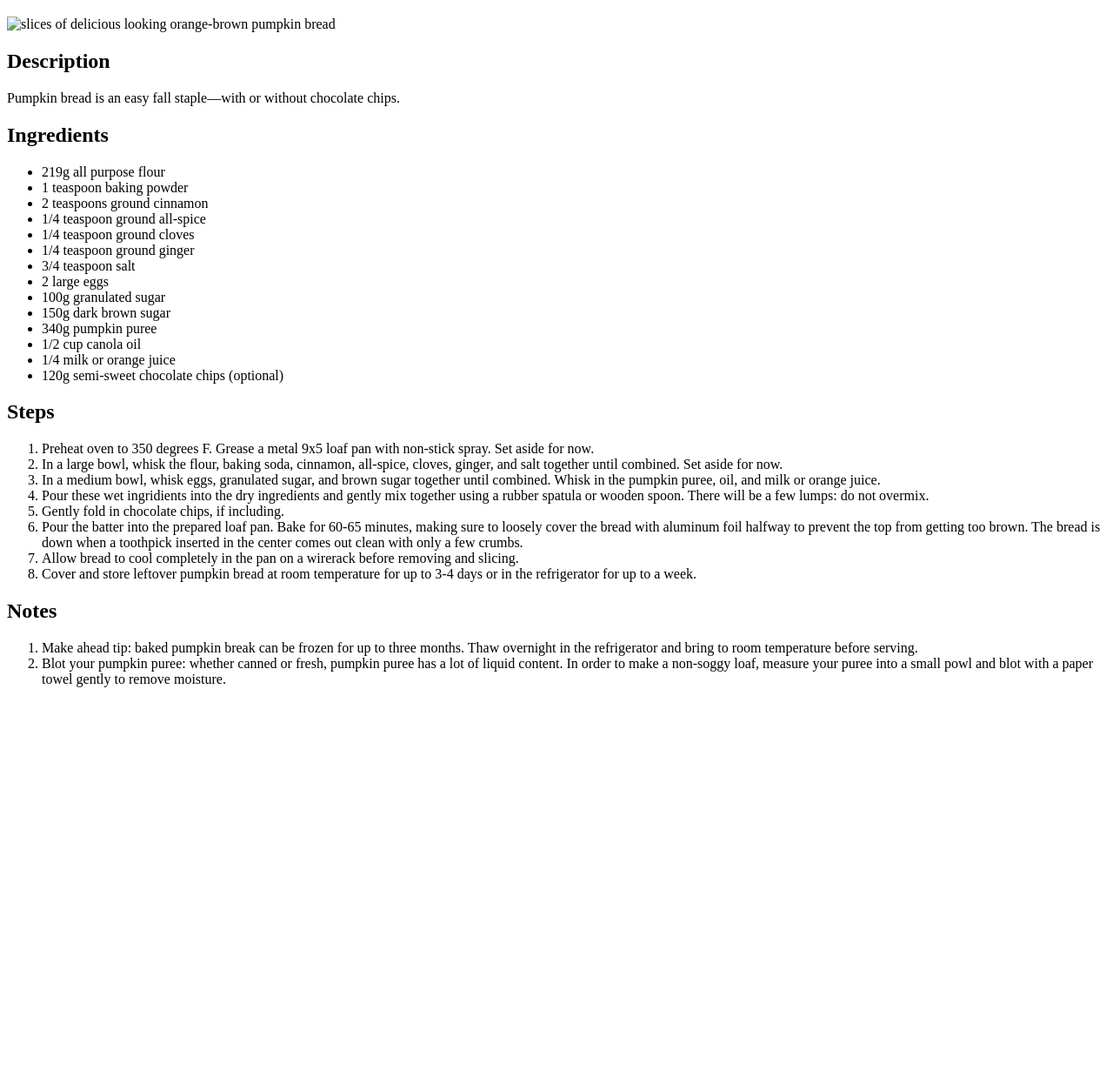
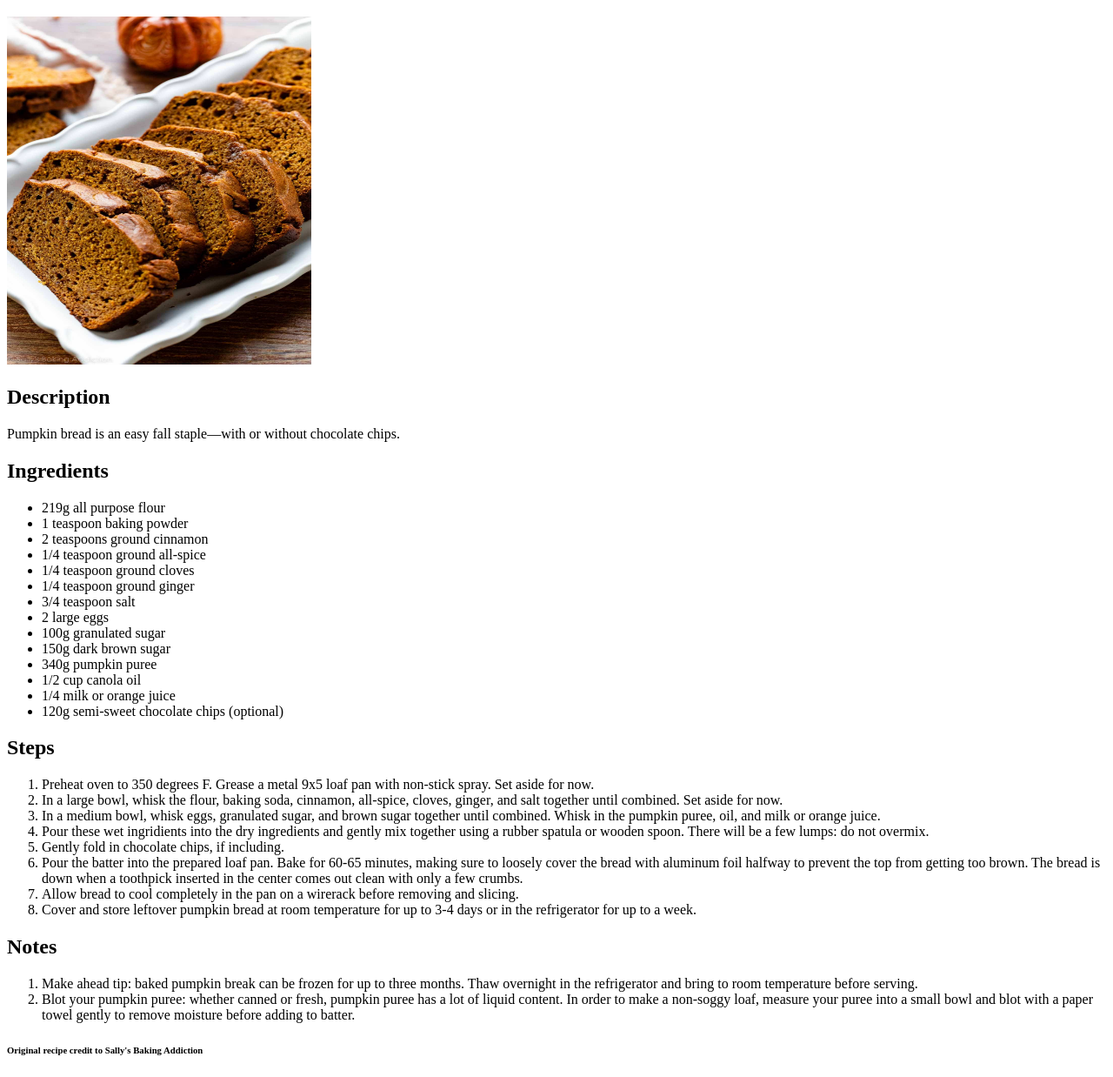
Before and after one commit to thebiparadox/recipes, a plain HTML site: page my-recipes/pumpkin-bread.html in a window 1280 px wide. Shown: the part 61-1299 px from the top of the page at 87% size. Before the commit the page ends 867 px from the top, so only its background shows below. Drawn offline with Linux system fonts and the light colour scheme.

Commit message:
Fixed incorrect html element and added credit
Fixed the incorrect html element from <img href> to <img src> so image displayed properly. Added recipe credit to the bottom of the page.

```diff
--- a/my-recipes/pumpkin-bread.html
+++ b/my-recipes/pumpkin-bread.html
@@ -6,7 +6,7 @@
     </head>
     <body>
         <h1>Pumpkin Bread</h1>
-            <img href="recipe-images/pumpkin-bread-1.jpg" alt="slices of delicious looking orange-brown pumpkin bread">
+            <img src="../recipe-images/pumpkin-bread-1.jpg" alt="slices of delicious looking orange-brown pumpkin bread" height="400" width="350">
         <h2>Description</h2>
             <p>Pumpkin bread is an easy fall staple&mdash;with or without chocolate chips.</p>
         <h2>Ingredients</h2>
@@ -40,7 +40,8 @@
         <h2>Notes</h2>
             <ol>
                 <li>Make ahead tip: baked pumpkin break can be frozen for up to three months. Thaw overnight in the refrigerator and bring to room temperature before serving.</li>
-                <li>Blot your pumpkin puree: whether canned or fresh, pumpkin puree has a lot of liquid content. In order to make a non-soggy loaf, measure your puree into a small powl and blot with a paper towel gently to remove moisture.</li>
+                <li>Blot your pumpkin puree: whether canned or fresh, pumpkin puree has a lot of liquid content. In order to make a non-soggy loaf, measure your puree into a small bowl and blot with a paper towel gently to remove moisture before adding to batter.</li>
             </ol>
+        <h6>Original recipe credit to <a ref="https://sallysbakingaddiction.com/pumpkin-chocolate-chip-bread/">Sally's Baking Addiction</a></h6>
     </body>
 </html>
```
